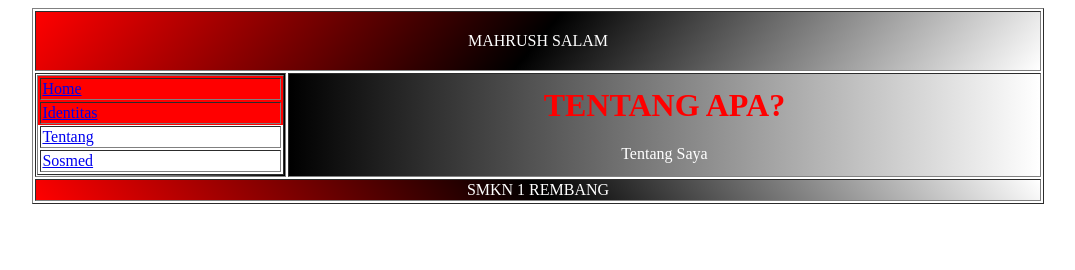
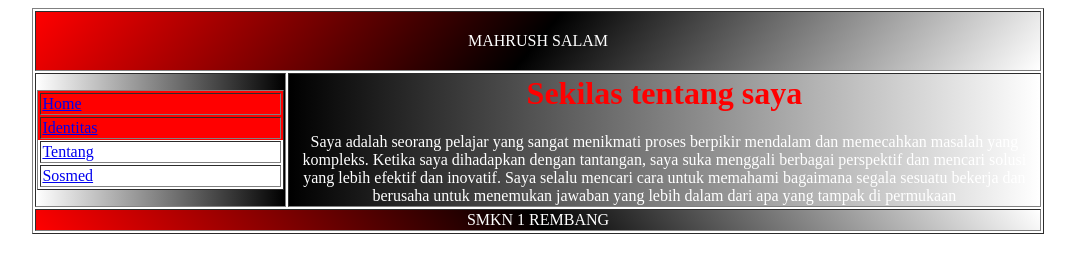
Before and after one commit to MahrushSalam/test-website, a plain HTML site: page Ms2.html in a window 1280 px wide. Shown: the whole page, without its empty margins (102-1177 px from the left). Drawn offline with Linux system fonts and the light colour scheme.

Commit message:
Ms2.html

```diff
--- a/Ms2.html
+++ b/Ms2.html
@@ -35,8 +35,8 @@
 					</tr>
 				</table>
 				</td>
-				<td width="75%" id="empat"><h1 id="a">TENTANG APA?</h1>
-		<p id="b">Tentang Saya</p></td>
+				<td width="75%" id="empat"><h1 id="a">Sekilas tentang saya</h1>
+		<p id="b">Saya adalah seorang pelajar yang sangat menikmati proses berpikir mendalam dan memecahkan masalah yang kompleks. Ketika saya dihadapkan dengan tantangan, saya suka menggali berbagai perspektif dan mencari solusi yang lebih efektif dan inovatif. Saya selalu mencari cara untuk memahami bagaimana segala sesuatu bekerja dan berusaha untuk menemukan jawaban yang lebih dalam dari apa yang tampak di permukaan</p></td>
 			</tr>
 			<tr>
 				<td id="dua" colspan="2">SMKN 1 REMBANG</td>
```
